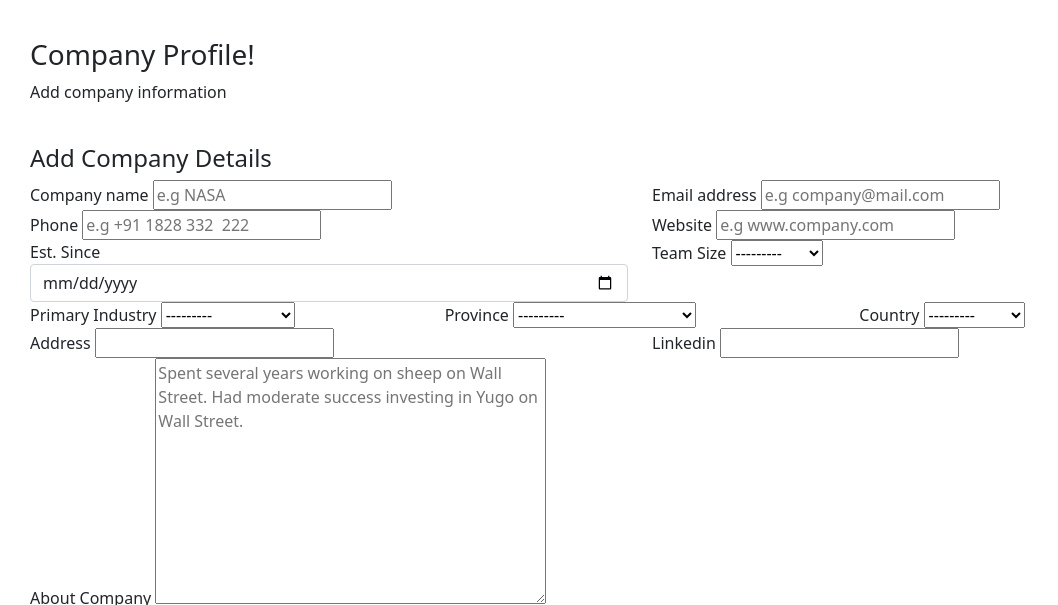
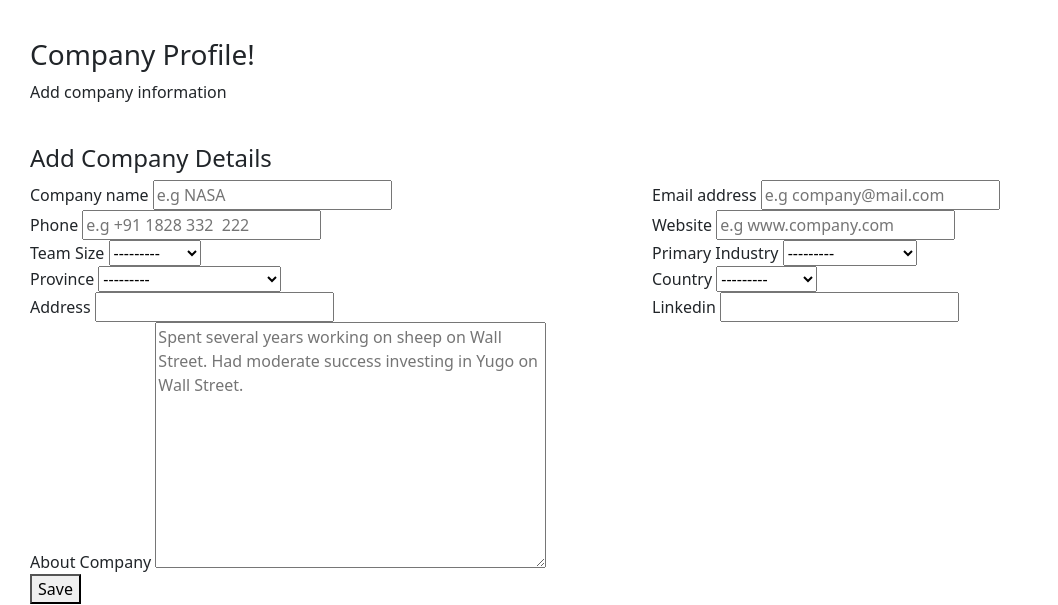
Before and after one commit to KudaMukucha/vacancyhive, a Django app: page /company/add-company/ in a window 1280 px wide. Shown: the part 421-1026 px from the top of the page, without its empty margins (0-1058 px from the left). Run offline with Django 4.2, Linux system fonts and the light colour scheme; some libraries are stand-ins or nearby versions.

Commit message:
removed founded in

```diff
--- a/company/forms.py
+++ b/company/forms.py
@@ -8,7 +8,6 @@ class CreateCompanyForm(forms.ModelForm):
 
     def __init__(self,*args,**kwargs):
         super().__init__(*args,**kwargs)
-        self.fields['founded_in'].widget.attrs['placeholder'] = 'Select Date'
         self.fields['primary_industry'].empty_label = 'Select Primary Industry'
 
 class UpdateCompanyForm(forms.ModelForm):
--- a/company/models.py
+++ b/company/models.py
@@ -46,7 +46,6 @@ class Company(models.Model):
     phone_number = models.CharField(max_length=20)
     email = models.EmailField(max_length=50)
     company_size = models.CharField(max_length=20,choices=COMPANY_SIZE_CHOICES)
-    founded_in = models.DateField()
     location = models.CharField(max_length=100)
     linkedin = models.URLField()
     website = models.URLField()
--- a/templates/company/add-company.html
+++ b/templates/company/add-company.html
@@ -59,10 +59,7 @@
                   </div>
 
                   <!-- Input -->
-                  <div class="form-group col-lg-6 col-md-12">
-                    <label>Est. Since</label>
-                    {%render_field form.founded_in type="date" class="form-control"%}
-                  </div>
+
 
                   <!-- Input -->
                   <div class="form-group col-lg-6 col-md-12">
@@ -71,17 +68,17 @@
                   </div>
 
                   <!-- Search Select -->
-                  <div class="form-group col-lg-4 col-md-12">
+                  <div class="form-group col-lg-6 col-md-12">
                     <label>Primary Industry </label>
                     {%render_field form.primary_industry%}
                   </div>
 
-                  <div class="form-group col-lg-4 col-md-12">
+                  <div class="form-group col-lg-6 col-md-12">
                     <label>Province </label>
                     {%render_field form.province placeholder="Select Province"%}
                   </div>
 
-                  <div class="form-group col-lg-4 col-md-12">
+                  <div class="form-group col-lg-6 col-md-12">
                     <label>Country </label>
                     {%render_field form.country%}
                   </div>
```
Also changed, not shown: accounts/migrations/0001_initial.py, company/migrations/0001_initial.py, company/migrations/0002_alter_company_founded_in.py (deleted), dashboard/migrations/__init__.py (deleted), job/migrations/0001_initial.py, job/migrations/0002_job_status.py (deleted), job/migrations/0003_savejob_jobapplications.py (deleted), job/migrations/0004_rename_jobapplications_jobapplication.py (deleted), resume/migrations/0001_initial.py, resume/migrations/0002_resume_phone.py (deleted), resume/migrations/0003_education_institution.py (deleted), resume/migrations/0004_workexperience_description.py (deleted), resume/migrations/0005_alter_workexperience_end_date.py (deleted), resume/migrations/0006_resume_video_link.py (deleted), 1 more files.
